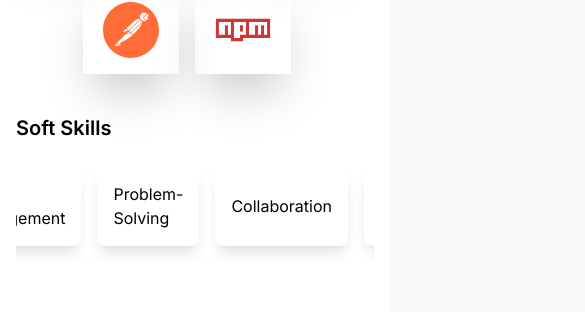
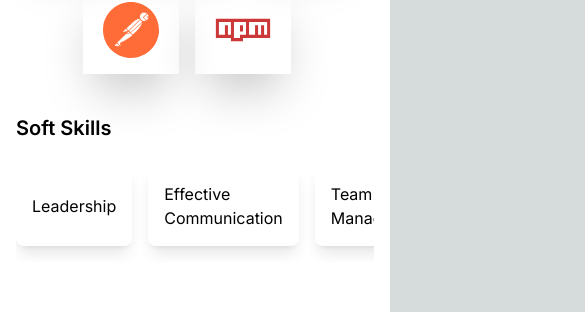
Before and after one commit to charitha-gmu/Charitha-Portfolio, a Next.js app: page / in a window 390 px wide. Shown: the part 7534-7846 px from the top of the page, 585 px wide, since content can reach past the window. Built offline with nearby package versions, Linux system fonts and the light colour scheme.

Commit message:
Mobile responsive changes

```diff
--- a/app/components/skillCard.jsx
+++ b/app/components/skillCard.jsx
@@ -4,7 +4,6 @@ function SkillCard(props) {
   return (
     <div className="max-w-28 max-h-28 shadow-2xl flex flex-col justify-center items-center m-4 ml-0 py-4 relative group sm:max-w-24 sm:max-h-24">
       <img src={imageUrl} alt="skill" className="w-7/12 h-9/12"></img>
-      {/* <p>{name}</p> */}
       <div class="opacity-0 group-hover:opacity-100 duration-300 absolute -top-7 flex justify-center items-end text-lg text-black dark:text-white italic font-semibold">
         {name}
       </div>
--- a/app/projects/projects.jsx
+++ b/app/projects/projects.jsx
@@ -59,7 +59,7 @@ function ProjectsComponent() {
       <h2 className="text-3xl mx-auto max-w-6xl font-bold mt-4 py-2 sm:text-2xl">
         Projects
       </h2>
-      <div className="mx-auto max-w-6xl lg:max-w-6xl flex justify-center flex-wrap sm:flex-nowrap">
+      <div className="mx-auto max-w-6xl lg:max-w-6xl flex justify-center flex-wrap sm:flex-nowrap sm:flex-col">
         {projects.map((project, index) => {
           return <ProjectCard key={index} projectDetails={project} />;
         })}
--- a/app/skills/skills.jsx
+++ b/app/skills/skills.jsx
@@ -81,7 +81,7 @@ function SkillsComponent() {
       <h4 className="text-2xl mx-auto max-w-6xl font-semibold mt-4 py-2 sm:text-xl">
         Soft Skills
       </h4>
-      <div className="mx-auto max-w-6xl flex justify-center flex-wrap overflow-x-scroll sm:flex-nowrap">
+      <div className="mx-auto max-w-6xl flex justify-center flex-wrap overflow-x-scroll sm:flex-nowrap sm:justify-normal">
         {softSkills?.map((skill, index) => {
           return (
             <SoftSkillCard
```
